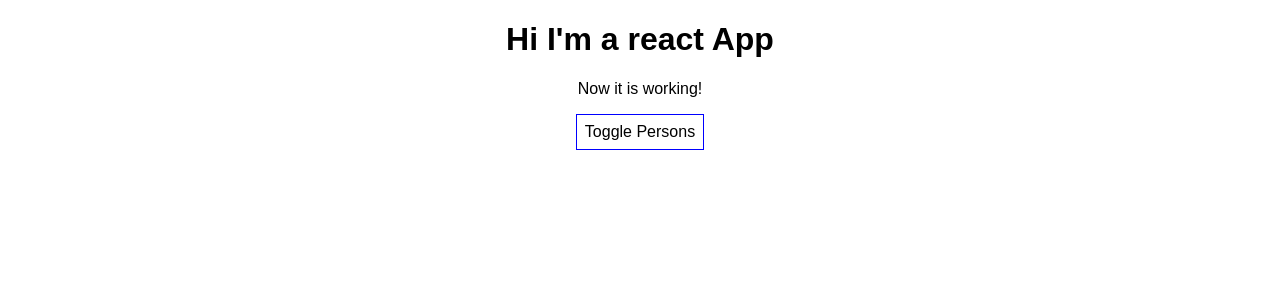
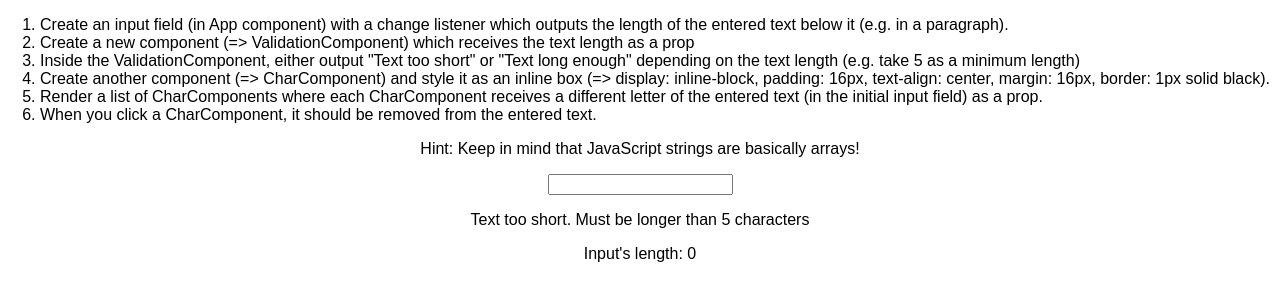
Before and after one commit to PanRes/udemy_react16, a React (Create React App) app: page / in a window 1280 px wide. Shown: the top 300 px of the page. Built offline with nearby package versions, Linux system fonts and the light colour scheme.

Commit message:
Section 4 assignment 2 not finished

```diff
--- a/src/App.css
+++ b/src/App.css
@@ -1,3 +1,11 @@
 .App {
   text-align: center;
 }
+
+.inlineChars {
+    display: inline-block;
+    padding: 16px;
+    text-align: center;
+    margin: 16px;
+    border: 1px solid black;
+}
--- a/src/App.js
+++ b/src/App.js
@@ -1,82 +1,73 @@
 import React, { Component } from 'react';
+import ValidationComponent from './ValdationComponent/ValdationComponent';
+import CharComponent from './CharComponent/CharComponent';
 import './App.css';
-import Person from './Person/Person';
 
 class App extends Component {
 
     state = {
-        persons: [
-            {id: 'testKey1', name:"PR", age:"27"},
-            {id: 'sdvsd', name:"McCoy", age:"27"},
-            {id: 'aser', name:"Angel", age:"26"}
-        ]
+        inputLength: 0,
+        stringOutput: ''
     }
 
-    nameChangedHandler = (event, id) => {
-        const personIndex = this.state.persons.findIndex(p => {
-            return p.id === id;
-        });
-
-        const person = {...this.state.persons[personIndex]};
-
-        person.name = event.target.value;
-
-        const persons = [...this.state.persons];
-        persons[personIndex] = person;
-
-        this.setState({persons: persons})
+    onClickChar = (event, index) => {
+        const stringOutput = [...this.state.stringOutput];
+        stringOutput.splice(index, 1).join('');
+        this.setState({stringOutput: stringOutput});
     }
 
-    deletePersonHandler = (personIndex) => {
-        // const persons = this.state.persons.slice();
-        const persons = [...this.state.persons];
-        persons.splice(personIndex, 1);
-        this.setState({persons: persons});
+    inputChangedHandler = (event, style) => {
+
+        const inputString = event.target.value;
+
+        const stringOutput = (
+            <div style={style}>
+                {inputString.split('').map((character,index) => {
+                    return <CharComponent
+                            style={style}
+                            cssStyle={style}
+                            character={character}
+                            clicked={() => this.onClickChar(index)}/>
+                })}
+            </div>
+        )
+
+        this.setState({stringOutput: stringOutput,inputLength: inputString.length});
     }
 
-    togglePersonsHandler = () => {
-        const doesShow = this.state.showPersons;
-        this.setState({showPersons: !doesShow});
-    }
-    //Test
+
     render() {
 
         const style = {
-            backgroundColor: 'white',
-            font: 'inherit',
-            border: '1px solid blue',
-            padding: '8px',
-            coursor: 'pointer'
-        };
-
-        let persons = null;
-
-        if (this.state.showPersons) {
-            persons = (
-                <div>
-                    {this.state.persons.map((person, index) => {
-                        return <Person
-                            click={() => this.deletePersonHandler(index)}
-                            name={person.name}
-                            age={person.age}
-                            key={person.id}
-                            changed={(event) => this.nameChangedHandler(event, person.id)}/>
-                    })}
-                </div>
-            )
+            display: 'inline-block',
+            padding: '16px',
+            textAlign: 'center',
+            margin: '16px',
+            border: '1px solid black'
         }
 
         return (
-            <div className="App">
-                <h1>Hi I'm a react App</h1>
-                <p>Now it is working!</p>
-                <button
-                    style={style}
-                    onClick={this.togglePersonsHandler}>Toggle Persons</button>
-                {persons}
+            <div>
+                <ol>
+                    <li>Create an input field (in App component) with a change listener which outputs the length of the entered text below it (e.g. in a paragraph).</li>
+                    <li>Create a new component (=> ValidationComponent) which receives the text length as a prop</li>
+                    <li>Inside the ValidationComponent, either output "Text too short" or "Text long enough" depending on the text length (e.g. take 5 as a minimum length)</li>
+                    <li>Create another component (=> CharComponent) and style it as an inline box (=> display: inline-block, padding: 16px, text-align: center, margin: 16px, border: 1px solid black).</li>
+                    <li>Render a list of CharComponents where each CharComponent receives a different letter of the entered text (in the initial input field) as a prop.</li>
+                    <li>When you click a CharComponent, it should be removed from the entered text.</li>
+                </ol>
+                <div className="App">
+                    <p>Hint: Keep in mind that JavaScript strings are basically arrays!</p>
+                    <input type="text"
+                           onChange={(event) => this.inputChangedHandler(event, style)}/>
+                    <ValidationComponent
+                            inputLength={this.state.inputLength}
+                            value={this.state.stringOutput}/>
+                    <p>Input's length: {this.state.inputLength}</p>
+                    <p>{this.state.stringOutput}</p>
+                </div>
             </div>
         );
-        // return (React.createElement('div', null, React.createElement('h1', {className: 'App'}, 'Now it should work')));
     }
 }
 
--- /dev/null
+++ b/src/CharComponent/CharComponent.js
@@ -0,0 +1,11 @@
+import React from 'react';
+
+const character = (props) => {
+    return (
+        <div style={props.cssStyle} onClick={props.clicked}>
+            {props.character}
+        </div>
+    )
+};
+
+export default character;
--- /dev/null
+++ b/src/ValdationComponent/ValdationComponent.js
@@ -0,0 +1,16 @@
+import React from 'react';
+
+const validation = (props) => {
+    if (props.inputLength < 5) {
+        return (
+            <div>
+                <p>Text too short. Must be longer than 5 characters</p>
+            </div>
+        );
+    }
+    else {
+        return ('');
+    }
+};
+
+export default validation;
```
